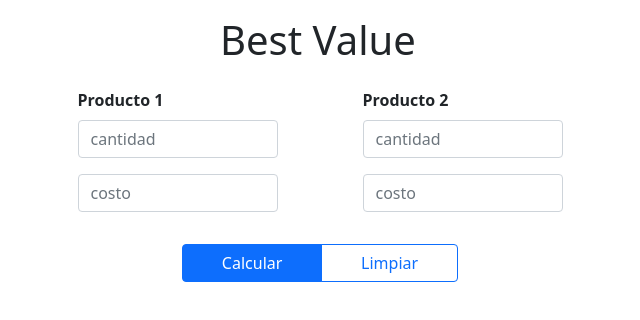
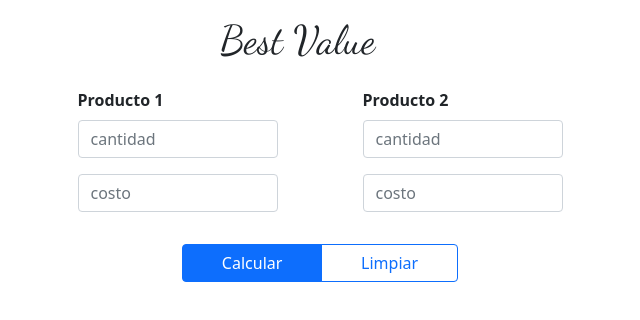
Before and after one commit to Eligio16/best-value, a plain HTML site: page body.html in a window 1280 px wide. Shown: the whole page, without its empty margins (320-960 px from the left). Drawn offline with nearby package versions, Linux system fonts and the light colour scheme.

Commit message:
add font

```diff
--- a/body.html
+++ b/body.html
@@ -18,11 +18,23 @@
       integrity="sha384-EVSTQN3/azprG1Anm3QDgpJLIm9Nao0Yz1ztcQTwFspd3yD65VohhpuuCOmLASjC"
       crossorigin="anonymous"
     />
+    <!--Font-->
+    <link rel="preconnect" href="https://fonts.googleapis.com" />
+    <link rel="preconnect" href="https://fonts.gstatic.com" crossorigin />
+    <link
+      href="https://fonts.googleapis.com/css2?family=Dancing+Script&display=swap"
+      rel="stylesheet"
+    />
   </head>
 
   <body>
     <!--Titulos-->
-    <h1 class="mx-auto my-3" style="width: 200px">Best Value</h1>
+    <h1
+      class="mx-auto my-3"
+      style="width: 200px; font-family: 'Dancing Script'"
+    >
+      Best Value
+    </h1>
     <!--Radios
     <div id="radios" class="mx-auto" style="width: 200px">
       <div class="form-check">
```
